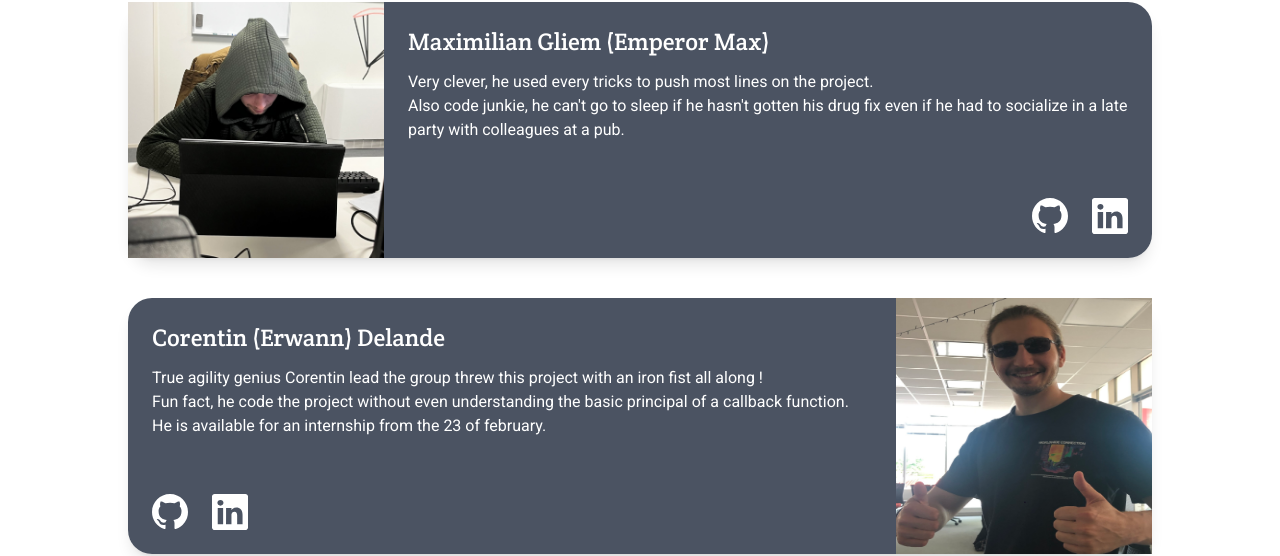
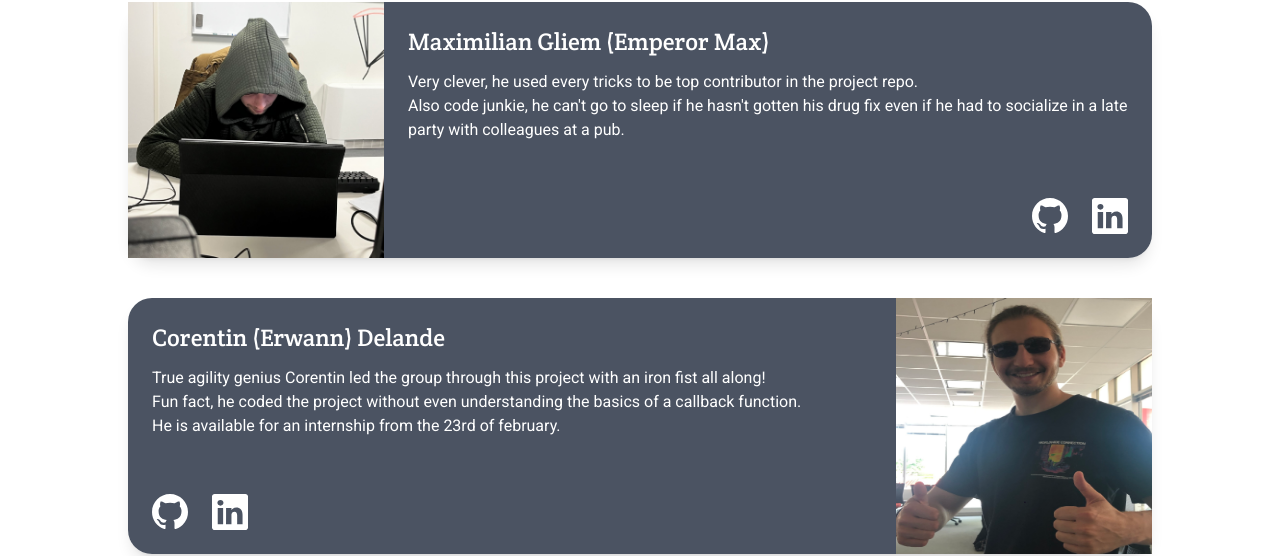
Before and after one commit to WildCodeSchool/2022-09-Orleans-CDA-Projet-Frontend-MANC, a React (Vite) app: page /2022-09-Orleans-CDA-Projet-Frontend-MANC/about in a window 1280 px wide. Shown: the part 1550-2106 px from the top of the page. Built offline with nearby package versions, Linux system fonts and the light colour scheme.

Commit message:
english corrected

```diff
--- a/src/pages/About.jsx
+++ b/src/pages/About.jsx
@@ -28,8 +28,8 @@ function About() {
             <br />
             This is our first project using React and Tailwind CSS.
             <br />
-            The goal was to pick an API and build a front-end application
-            consuming it.
+            The goal was to pick an API and build a front-end application on top
+            of it.
             <br />
             <div className="flex">
               We chose to use the{" "}
@@ -142,8 +142,8 @@ function About() {
                       Maximilian Gliem (Emperor Max)
                     </h4>
                     <p class="leading-normal">
-                      Very clever, he used every tricks to push most lines on
-                      the project.
+                      Very clever, he used every tricks to be top contributor in
+                      the project repo.
                       <br />
                       Also code junkie, he can't go to sleep if he hasn't gotten
                       his drug fix even if he had to socialize in a late party
@@ -182,11 +182,12 @@ function About() {
                       Corentin (Erwann) Delande
                     </h4>
                     <p class="leading-normal pb-2 flex-1">
-                      True agility genius Corentin lead the group threw this
-                      project with an iron fist all along ! <br />
-                      Fun fact, he code the project without even understanding
-                      the basic principal of a callback function. <br />
-                      He is available for an internship from the 23 of february.
+                      True agility genius Corentin led the group through this
+                      project with an iron fist all along! <br />
+                      Fun fact, he coded the project without even understanding
+                      the basics of a callback function. <br />
+                      He is available for an internship from the 23rd of
+                      february.
                     </p>
                     <div className="flex grow justify-start items-end text-4xl">
                       <a
```
